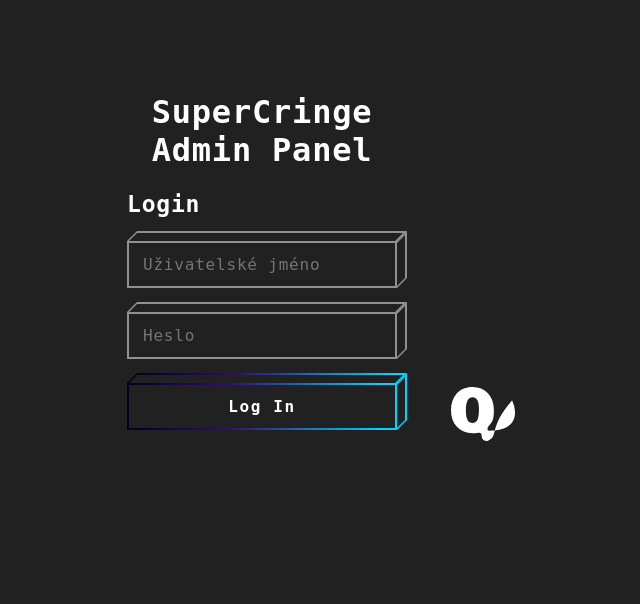
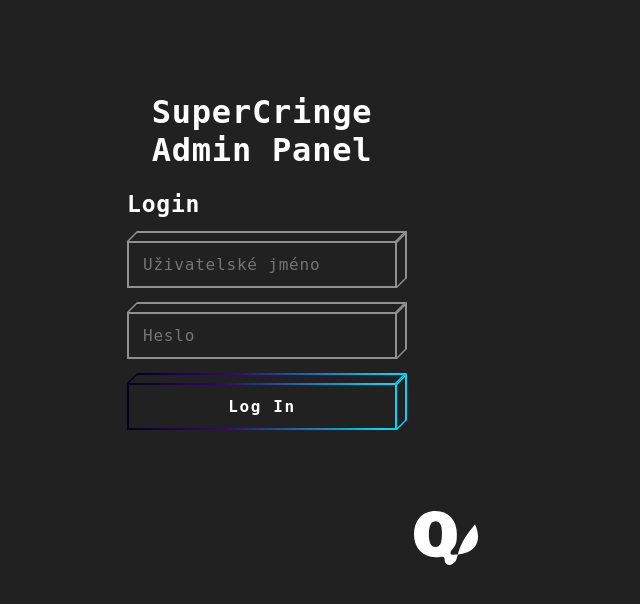
Before and after one commit to Plajta/QRFronta, a Flask app: page /admin in a window 1280 px wide. Shown: the top 604 px of the page, without its empty margins (378-1018 px from the left). Run offline with Flask 2, Linux system fonts and the light colour scheme.

Commit message:
fukční logo sajli fejz

```diff
--- a/src/server/static/styles/style.css
+++ b/src/server/static/styles/style.css
@@ -206,5 +206,5 @@ nav{
 img{
   float:right;
   margin-top: 30%;
-  margin-right: 30%;
+  margin-right: -30%;
 }
--- a/src/server/templates/login.html
+++ b/src/server/templates/login.html
@@ -8,7 +8,7 @@
 
 </head>
 <body id="bounds">
-    <img src="../static/img/Q-lite.svg"> </img>
+
 
 
 
@@ -62,7 +62,7 @@
       Log In
     </div>
   </button>
-
+  <img src="../static/img/Q-lite.svg"> </img>
 </form>
 <!-- partial -->
 
```
